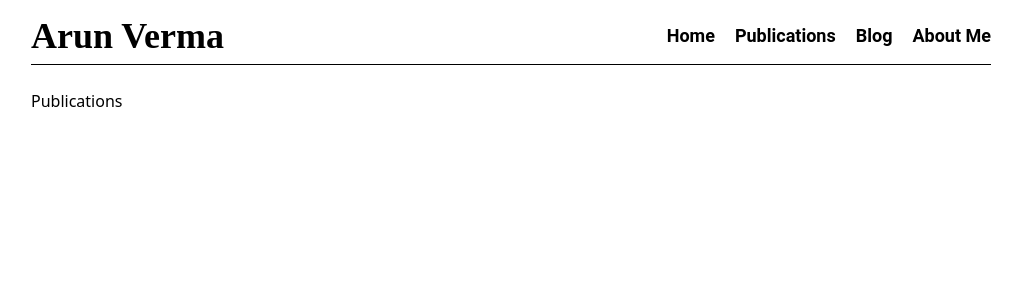
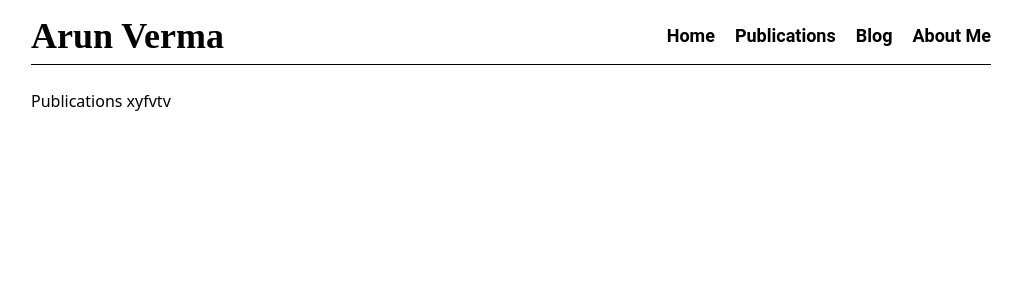
Before and after one commit to devagya-rattan/Arun_Kumar_Verma_web-, a React (Create React App) app: page /publications in a window 1280 px wide. Shown: the top 300 px of the page, without its empty margins (129-1151 px from the left). Built offline with nearby package versions, Linux system fonts and the light colour scheme.

Commit message:
done swcond

```diff
--- a/src/components/Publications/Publications.jsx
+++ b/src/components/Publications/Publications.jsx
@@ -4,7 +4,7 @@ function Publications() {
   return (
     <div className='h-screen w-full pl-40 pr-40'>
         <br/>
-        Publications
+        Publications xyfvtv
       </div>
   )
 }
```
